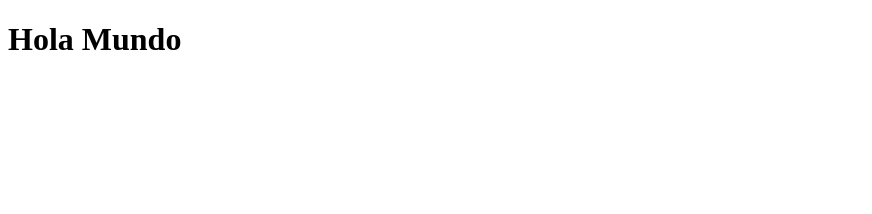
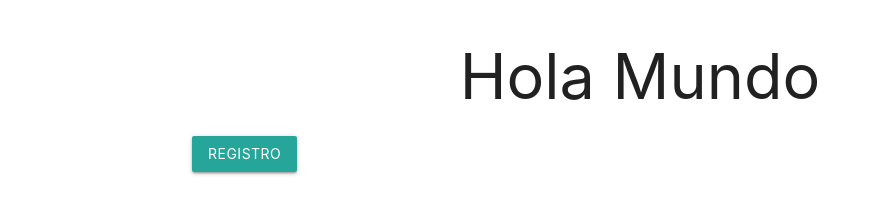
Before and after one commit to leonidas4197/clase-daw, a plain HTML site: page index.html in a window 1280 px wide. Shown: the whole page, without its empty margins (0-872 px from the left). Drawn offline with nearby package versions, Linux system fonts and the light colour scheme.

Commit message:
Mejoramos el diseño de index.html con las libreria MaterializaCSS

```diff
--- a/index.html
+++ b/index.html
@@ -4,8 +4,16 @@
     <meta charset="UTF-8">
     <meta name="viewport" content="width=device-width, initial-scale=1.0">
     <title>Hola Mundo</title>
+    <!-- Insertamos la libreria MaterializeCSS -->
+    <link href="https://cdnjs.cloudflare.com/ajax/libs/materialize/1.0.0/css/materialize.min.css" rel="stylesheet">
 </head>
 <body>
-    <h1>Hola Mundo</h1>
+    <div class="container">
+        <h1 class="center-align">Hola Mundo</h1>
+        <a class="btn waves-effect waves-light" href="signup.html">Registro</a>
+    </div>
+
+    <script src="https://cdnjs.cloudflare.com/ajax/libs/jquery/3.6.0/jquery.min.js"></script>
+    <script src="https://cdnjs.cloudflare.com/ajax/libs/materialize/1.0.0/js/materialize.min.js"></script>
 </body>
 </html>
```
